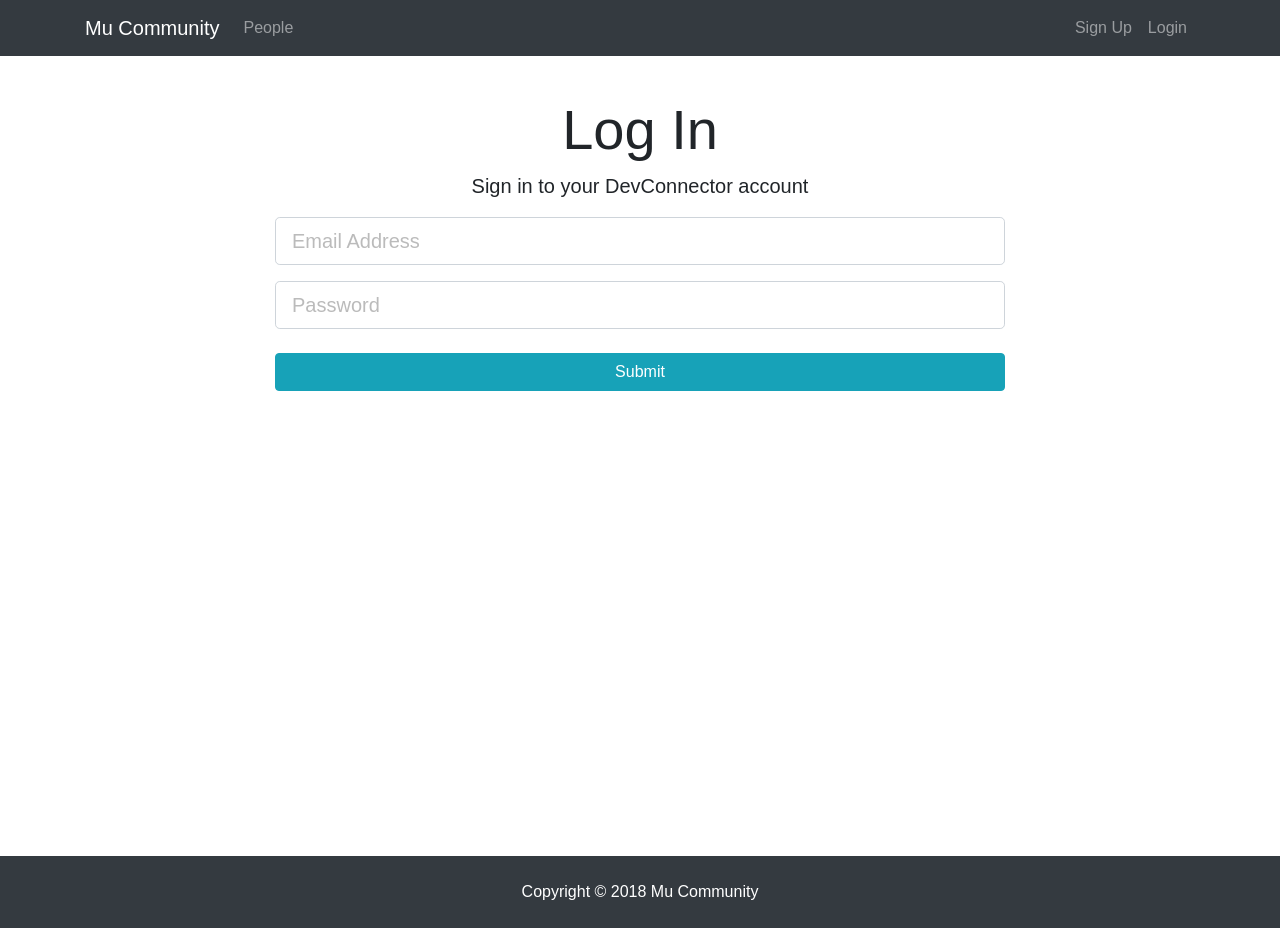
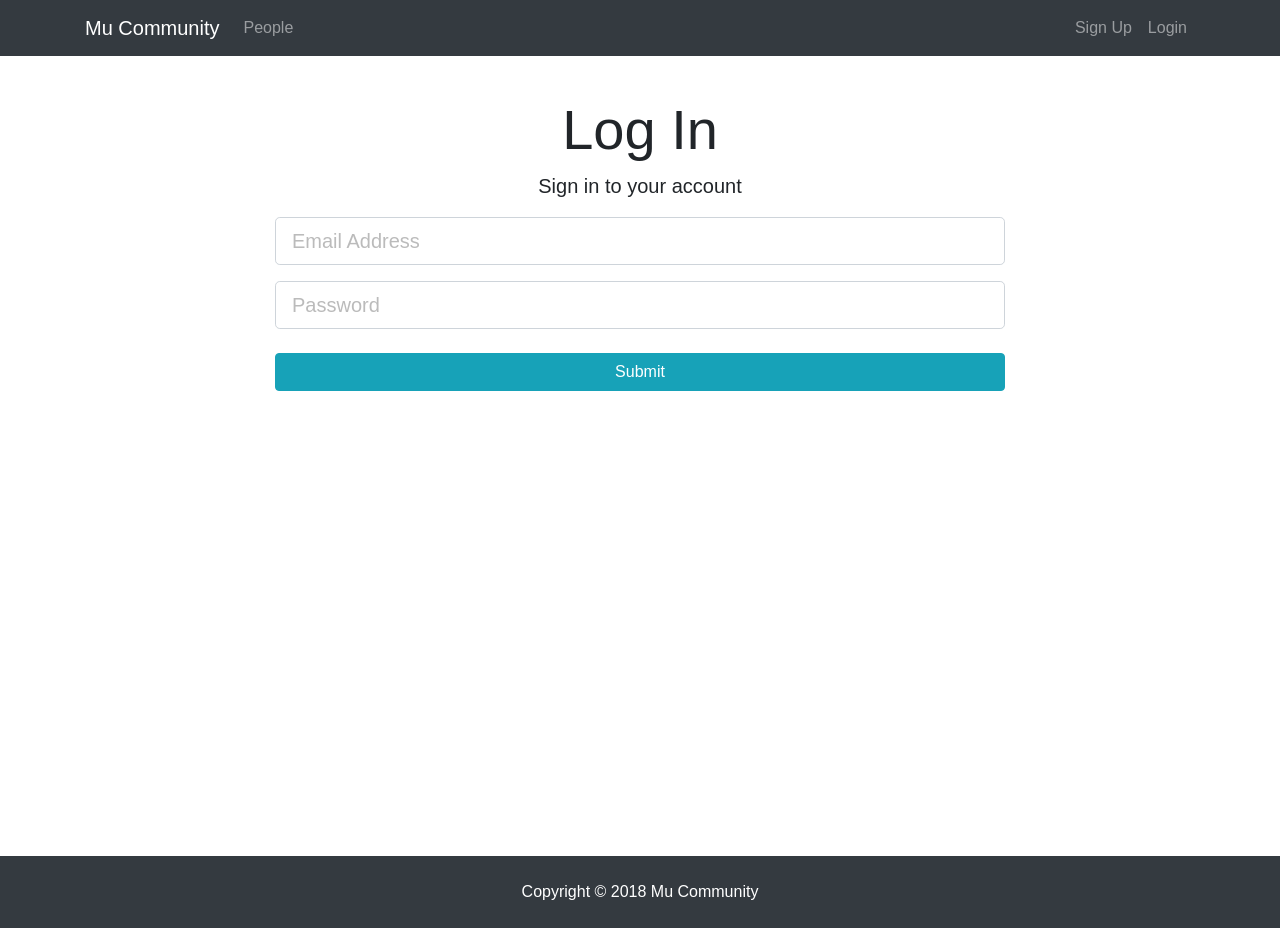
Before and after one commit to Arup-rd/MU-Community, a React (Create React App) app in the folder client/: page /login in a window 1280 px wide. Built offline with nearby package versions, Linux system fonts and the light colour scheme.

Commit message:
Update Login.js

```diff
--- a/client/src/components/auth/Login.js
+++ b/client/src/components/auth/Login.js
@@ -58,7 +58,7 @@ class Login extends Component {
             <div className="col-md-8 m-auto">
               <h1 className="display-4 text-center">Log In</h1>
               <p className="lead text-center">
-                Sign in to your DevConnector account
+                Sign in to your account
               </p>
               <form onSubmit={this.onSubmit}>
                 <TextFieldGroup
```
